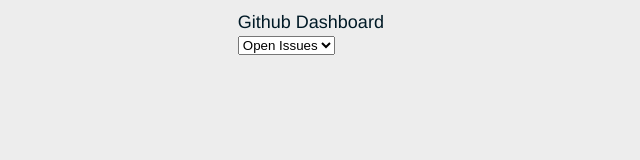
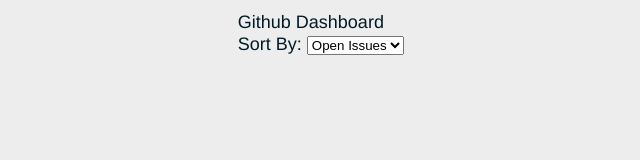
Before and after one commit to danielve4/github-dashboard, a plain HTML site: page index.html in a window 1280 px wide. Shown: the whole page, without its empty margins (6-646 px from the left). Drawn offline with nearby package versions, Linux system fonts and the light colour scheme.

Commit message:
Added label for sorting by attribute

```diff
--- a/index.html
+++ b/index.html
@@ -12,6 +12,7 @@
     <h1>Github Dashboard</h1>
   </header>
   <main id="content">
+    <label for="sort-select">Sort By:</label>
     <select name="sort-select" id="sort-select">
       <option value="issues" selected>Open Issues</option>
       <option value="watchers">Watchers</option>
```
